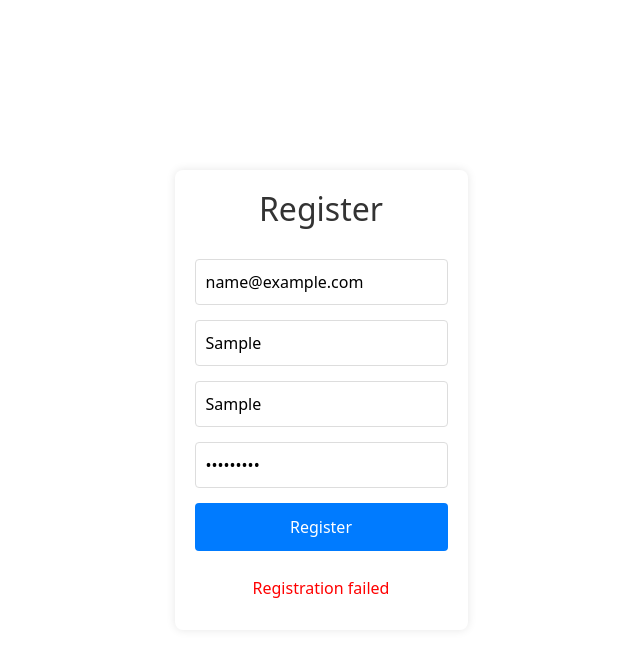
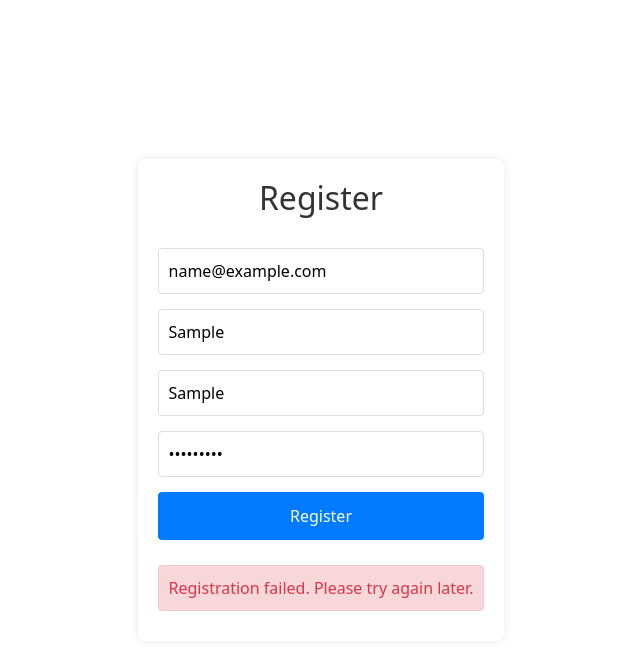
Before and after one commit to tsk-balaji/url-shortener-frontend, a React (Vite) app: page /register in a window 1280 px wide. Both pictures are taken after typing "name@example.com", "Sample", "Sample", "Sample123" into the empty fields and a click on the button "Register". Shown: the top 650 px of the page, without its empty margins (319-959 px from the left). Built offline with nearby package versions, Linux system fonts and the light colour scheme; no server answers.

Commit message:
register

```diff
--- a/src/Register.jsx
+++ b/src/Register.jsx
@@ -11,6 +11,7 @@ const Register = () => {
     password: "",
   });
   const [error, setError] = useState("");
+  const [existingUser, setExistingUser] = useState(""); // New state for existing user email
   const navigate = useNavigate();
 
   const handleChange = (e) => {
@@ -27,7 +28,20 @@ const Register = () => {
       alert(response.data.message); // Registration success message
       navigate("/"); // Redirect to login
     } catch (error) {
-      setError(error.response?.data?.message || "Registration failed");
+      console.log(error);
+      // Improved error handling with more specific messages
+      if (error.response?.status === 400) {
+        setError("Please fill in all required fields correctly");
+      } else if (error.response?.status === 409) {
+        setError(
+          "This email is already registered. Please use a different email."
+        );
+        setExistingUser(error.response?.data?.existingUser || ""); // Extract existing user's email
+      } else if (!navigator.onLine) {
+        setError("Please check your internet connection and try again");
+      } else {
+        setError("Registration failed. Please try again later.");
+      }
     }
   };
 
@@ -118,8 +132,23 @@ const Register = () => {
           Register
         </button>
         {error && (
-          <p style={{ color: "red", textAlign: "center", margin: "10px 0" }}>
+          <p
+            style={{
+              color: "#dc3545",
+              textAlign: "center",
+              margin: "10px 0",
+              padding: "10px",
+              backgroundColor: "#f8d7da",
+              borderRadius: "4px",
+              border: "1px solid #f5c6cb",
+            }}
+          >
             {error}
+            {existingUser && (
+              <span style={{ display: "block", marginTop: "10px" }}>
+                Already registered with this email: <b>{existingUser}</b>
+              </span>
+            )}
           </p>
         )}
       </form>
```
